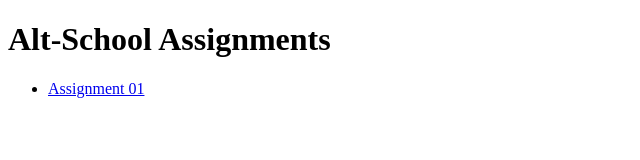
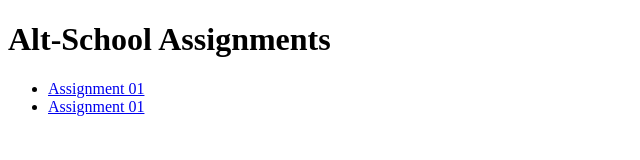
Before and after one commit to OlamideB/Alt-School, a plain HTML site: page index.html in a window 1280 px wide. Shown: the whole page, without its empty margins (0-640 px from the left). Drawn offline with Linux system fonts and the light colour scheme.

Commit message:
Update index.html

```diff
--- a/index.html
+++ b/index.html
@@ -8,6 +8,7 @@
     <h1>Alt-School Assignments</h1>
     <ul>
       <li><a href="frontend/assignment-01/">Assignment 01</a></li>
+      <li><a href="frontend/assignment-02/">Assignment 01</a></li>
     </ul>
   </body>
 </html>
```
